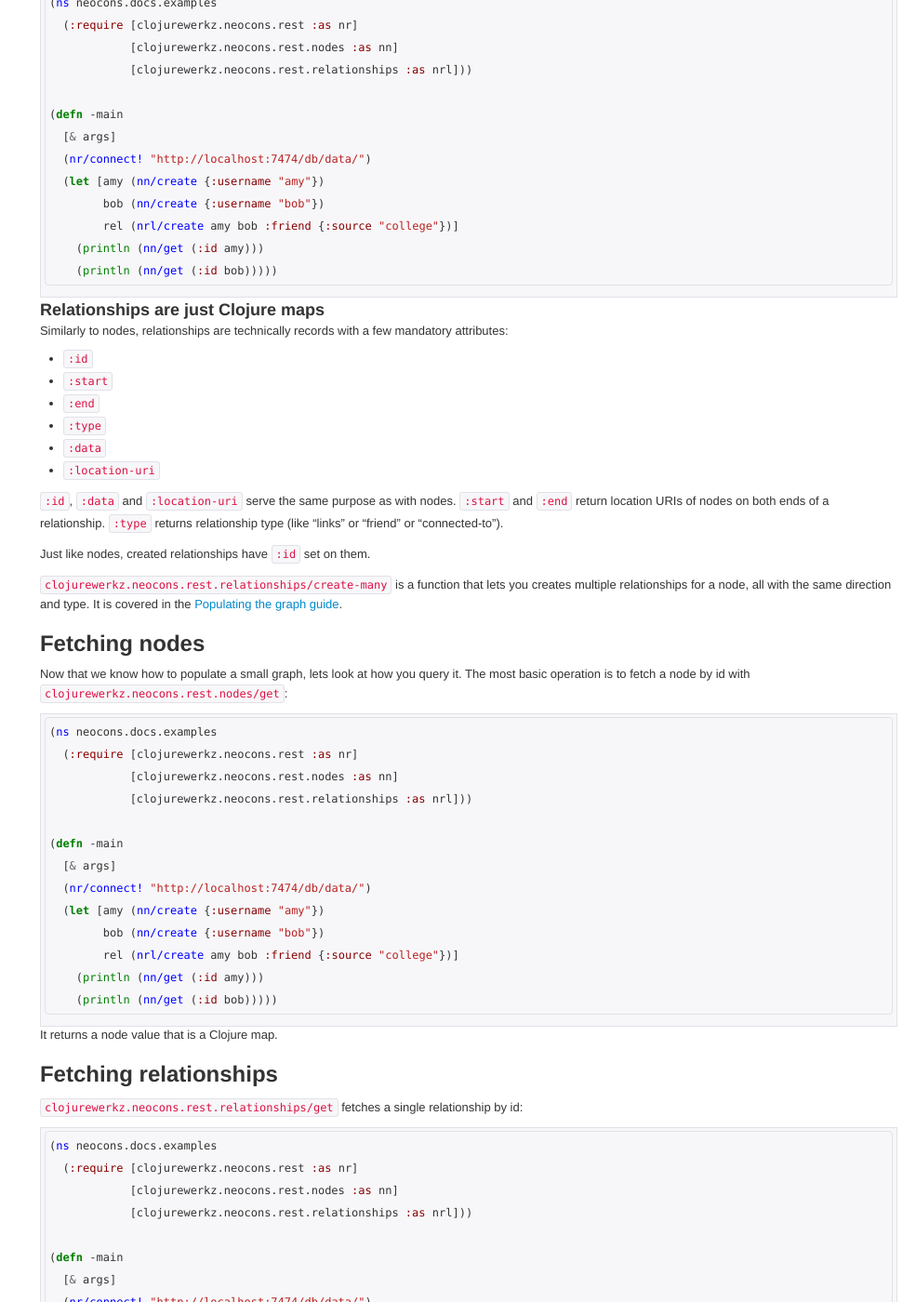
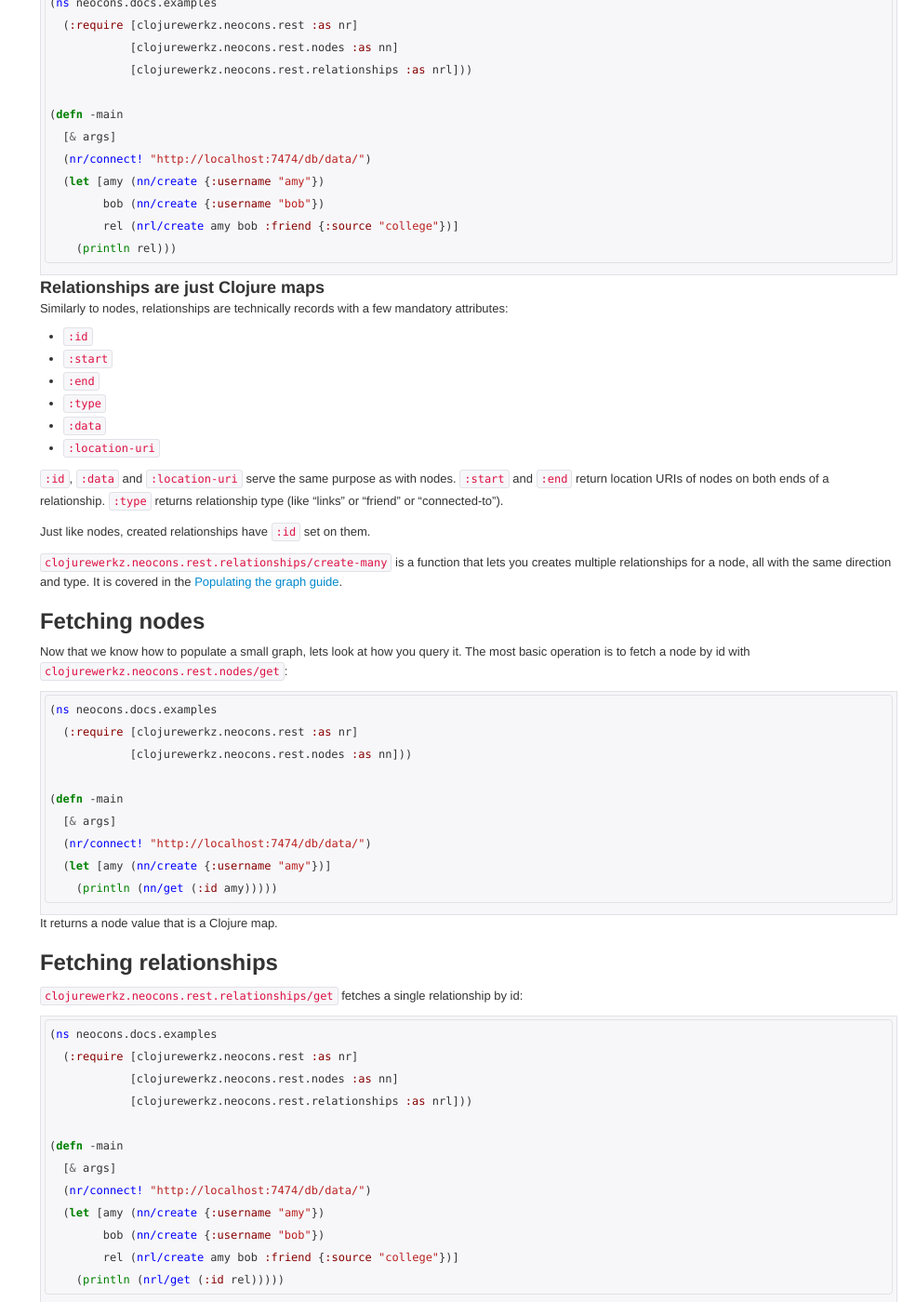
Before and after one commit to clojurewerkz/neocons.docs, a Jekyll site: the page built from articles/getting_started.md, in a window 1280 px wide and 1400 px high, scrolled down 3251 px. Shown: the whole window at 93% size, without its empty margins (295-1280 px from the left). Built offline with Jekyll 4.4.1, drawn with Linux system fonts in a browser that asks for light colours; some web fonts are replaced; Markdown is read by kramdown in place of the engine named in the settings; comment, search, counter and statistics services are not loaded; some of the changed text lies outside the part shown.

Commit message:
Fix few examples in Getting Started guide.

````diff
--- a/articles/getting_started.md
+++ b/articles/getting_started.md
@@ -209,8 +209,7 @@ Relationships can have properties, just like nodes:
   (let [amy (nn/create {:username "amy"})
         bob (nn/create {:username "bob"})
         rel (nrl/create amy bob :friend {:source "college"})]
-    (println (nn/get (:id amy)))
-    (println (nn/get (:id bob)))))
+    (println rel)))
 ```
 
 ### Relationships are just Clojure maps
@@ -241,17 +240,13 @@ a node by id with `clojurewerkz.neocons.rest.nodes/get`:
 ``` clojure
 (ns neocons.docs.examples
   (:require [clojurewerkz.neocons.rest :as nr]
-            [clojurewerkz.neocons.rest.nodes :as nn]
-            [clojurewerkz.neocons.rest.relationships :as nrl]))
+            [clojurewerkz.neocons.rest.nodes :as nn]))
 
 (defn -main
   [& args]
   (nr/connect! "http://localhost:7474/db/data/")
-  (let [amy (nn/create {:username "amy"})
-        bob (nn/create {:username "bob"})
-        rel (nrl/create amy bob :friend {:source "college"})]
-    (println (nn/get (:id amy)))
-    (println (nn/get (:id bob)))))
+  (let [amy (nn/create {:username "amy"})]
+    (println (nn/get (:id amy)))))
 ```
 
 It returns a node value that is a Clojure map.
@@ -299,17 +294,15 @@ in detail the [Traversing the graph](/articles/traversing.html) guide. `clojurew
 (ns neocons.docs.examples
   (:require [clojurewerkz.neocons.rest :as nr]
             [clojurewerkz.neocons.rest.nodes :as nn]
-            [clojurewerkz.neocons.rest.relationships :as nrl]
-            [clojurewerkz.neocons.rest.cypher :as cy]))
+            [clojurewerkz.neocons.rest.relationships :as nrl]))
 
 (defn -main
   [& args]
   (nr/connect! "http://localhost:7474/db/data/")
-  (let [amy (nn/create {:username "amy" :age 27})
-        bob (nn/create {:username "bob" :age 28})
-        _   (nrl/create amy bob :friend {:source "college"})
-        res (cy/tquery "START x = node({ids}) RETURN x.username, x.age" {:ids (map :id [amy bob])})]
-    (println res)))
+  (let [amy (nn/create {:username "amy"})
+        bob (nn/create {:username "bob"})
+        _   (nrl/create amy bob :friend {:source "college"})]
+    (println (nrl/incoming-for bob :types [:friend]))))
 ```
 
 Both accept a node and a collection of relationship types you are interested in as the `:types` option, returning a collection
@@ -417,7 +410,7 @@ a node to start traversing from, relationships to follow and additional options
         pete (nn/create {:name "Peter"})
         _    (nrl/create john adam :friend)
         _    (nrl/create adam pete :friend)]
-    (println (nn/traverse (:id john) :relationships [{:direction "out" :type "friend"}] :return-filter {:language "builtin" :name "all_but_start_node"})))
+    (println (nn/traverse (:id john) :relationships [{:direction "out" :type "friend"}] :return-filter {:language "builtin" :name "all_but_start_node"}))))
 ```
 
 
@@ -440,7 +433,7 @@ counterpart that traverses nodes:
         pete (nn/create {:name "Peter"})
         _    (nrl/create john adam :friend)
         _    (nrl/create adam pete :friend)]
-    (println (nrl/traverse (:id john) :relationships [{:direction "out" :type "friend"}])))
+    (println (nrl/traverse (:id john) :relationships [{:direction "out" :type "friend"}]))))
 ```
 
 
````
